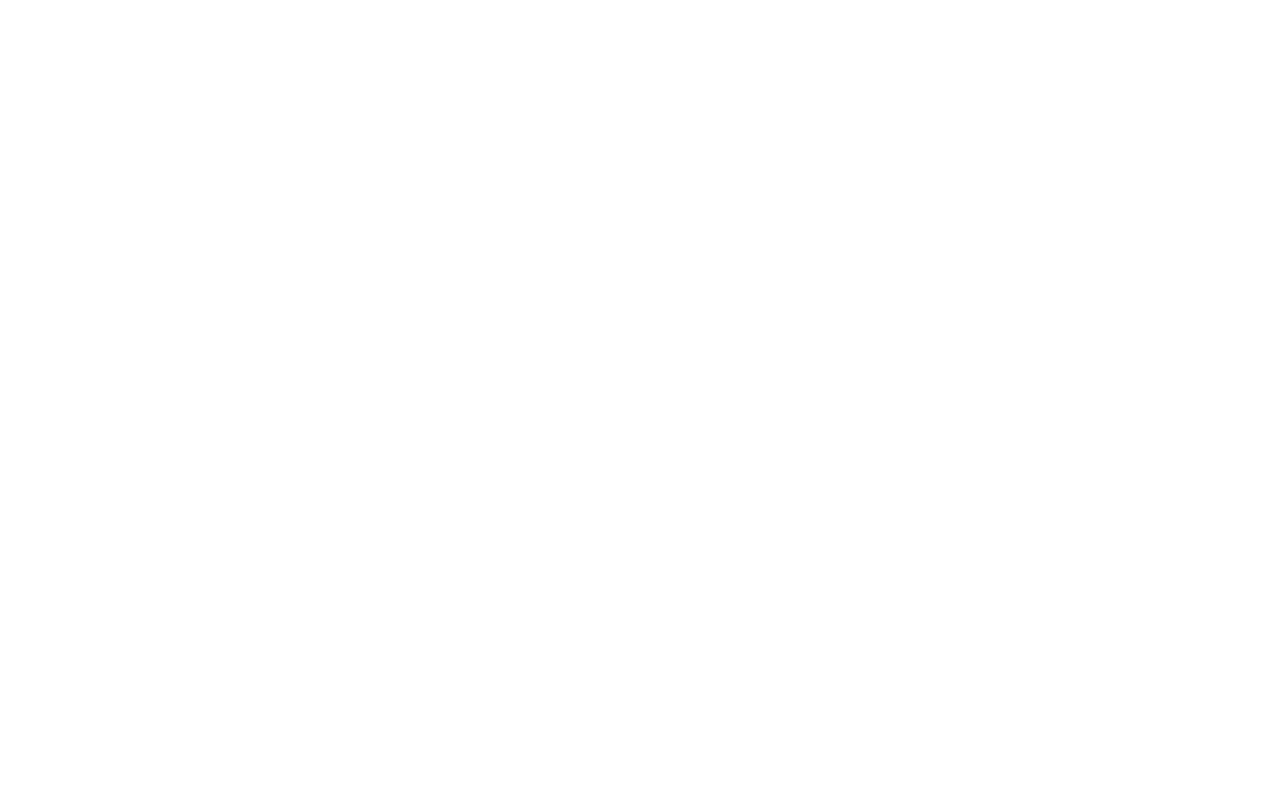
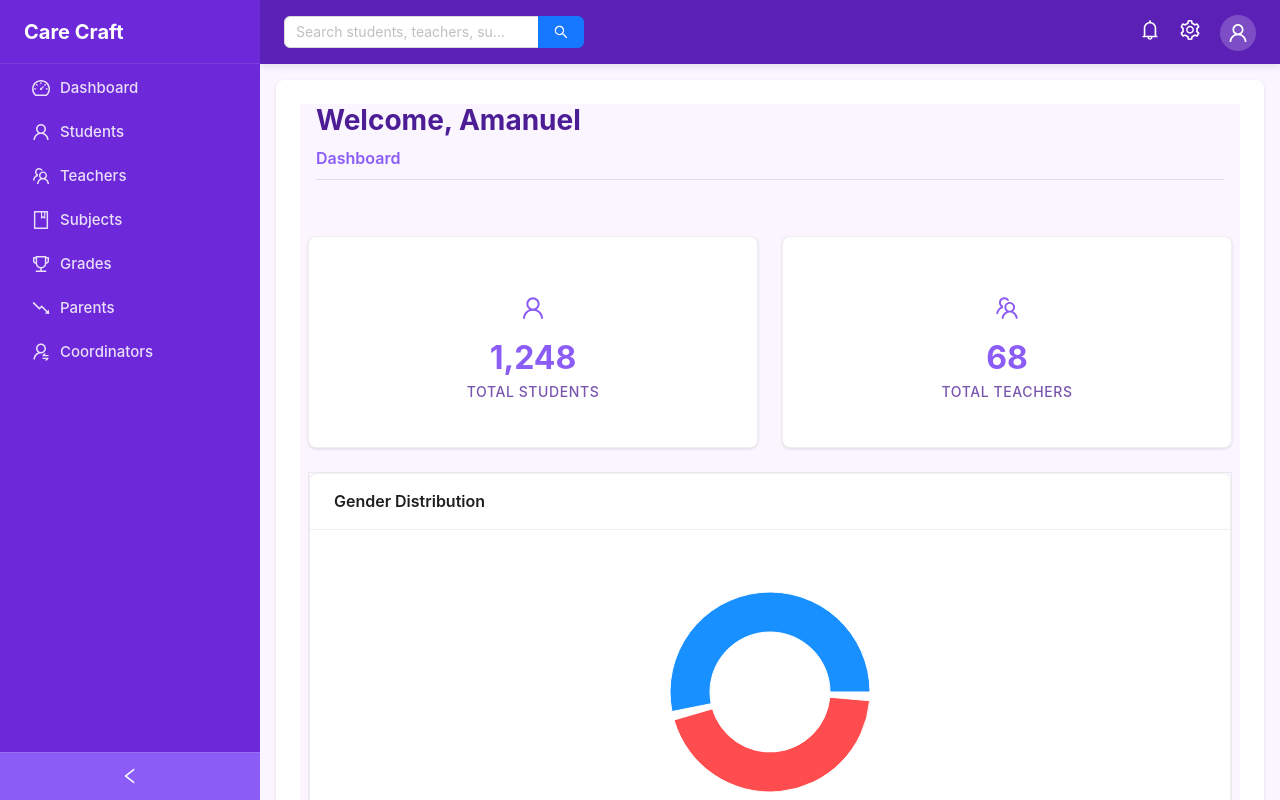
Before and after one commit to Zeckaris/care-craft-frontend, a React (Vite) app in the folder apps/admin/: page /dashboard in a window 1280 px wide. Before the commit this address had no page. Shown: the top 800 px of the page. Built offline with nearby package versions, Linux system fonts and the light colour scheme.

Commit message:
Components not updated togather with the last commit

```diff
--- a/apps/admin/index.html
+++ b/apps/admin/index.html
@@ -1,5 +1,5 @@
 <!DOCTYPE html>
-<html lang="en">
+<html lang="en" class="palette-5">
   <head>
     <meta charset="UTF-8" />
     <meta name="viewport" content="width=device-width, initial-scale=1.0" />
--- a/apps/admin/src/app/App.tsx
+++ b/apps/admin/src/app/App.tsx
@@ -1,16 +1,7 @@
-import AdminSignupPage from "@/features/auth/AdminSignupPage";
-import { BrowserRouter, Route, Routes } from "react-router-dom";
+import { RouterProvider } from "react-router-dom";
+import { router } from "@/router";
+import "@/styles/index.css";
 
-function App() {
-  return (
-    <>
-      <BrowserRouter>
-        <Routes>
-          <Route path="/signup" element={<AdminSignupPage />} />
-        </Routes>
-      </BrowserRouter>
-    </>
-  );
+export default function App() {
+  return <RouterProvider router={router} />;
 }
-
-export default App;
--- a/apps/admin/src/components/common/Breadcrumb.tsx
+++ b/apps/admin/src/components/common/Breadcrumb.tsx
@@ -1,5 +1,5 @@
-import { Typography, Breadcrumb as AntBreadcrumb } from "antd";
-import { Link } from "react-router-dom";
+// src/components/common/Breadcrumb.tsx
+import { Breadcrumb as AntBreadcrumb, Typography } from "antd";
 import { useBreadcrumb } from "@/hooks/useBreadcrumb";
 
 const { Text } = Typography;
@@ -7,24 +7,42 @@ const { Text } = Typography;
 export const Breadcrumb = () => {
   const crumbs = useBreadcrumb();
 
+  // === DASHBOARD MODE: Only one crumb and it's "Dashboard" ===
+  if (crumbs.length === 1 && crumbs[0] === "Dashboard") {
     return (
-    <AntBreadcrumb separator="→" style={{ marginBottom: 16 }}>
-      <AntBreadcrumb.Item>
-        <Text strong>Welcome, Amanuel</Text>
-      </AntBreadcrumb.Item>
-      {crumbs.map((crumb, index) => (
+      <div className="dashboard-breadcrumb">
+        <h2 className="welcome-title">Welcome, Amanuel</h2>
+        <div className="dashboard-page-title">
+          <Text strong style={{ color: "var(--primary)", fontSize: "16px" }}>
+            Dashboard
+          </Text>
+        </div>
+      </div>
+    );
+  }
+
+  // === NORMAL MODE: Render trail from string[] ===
+  if (crumbs.length === 0) return null;
+
+  return (
+    <AntBreadcrumb separator="→" style={{ marginBottom: 16, fontSize: "15px" }}>
+      {crumbs.map((crumb, index) => {
+        const isLast = index === crumbs.length - 1;
+
+        return (
           <AntBreadcrumb.Item key={index}>
-          {index === crumbs.length - 1 ? (
+            {isLast ? (
               <Text strong style={{ color: "var(--primary)" }}>
                 {crumb}
               </Text>
             ) : (
-            <Link to="#" style={{ color: "var(--dark)" }}>
+              <span style={{ color: "var(--text)", fontWeight: 500 }}>
                 {crumb}
-            </Link>
+              </span>
             )}
           </AntBreadcrumb.Item>
-      ))}
+        );
+      })}
     </AntBreadcrumb>
   );
 };
--- a/apps/admin/src/main.tsx
+++ b/apps/admin/src/main.tsx
@@ -1,7 +1,7 @@
 import { StrictMode } from "react";
 import { createRoot } from "react-dom/client";
-import "./index.css";
 import App from "./app/App";
+import "@/styles/index.css";
 
 createRoot(document.getElementById("root")!).render(
   <StrictMode>
```
Lines whose indentation alone changed are shown as unchanged.
